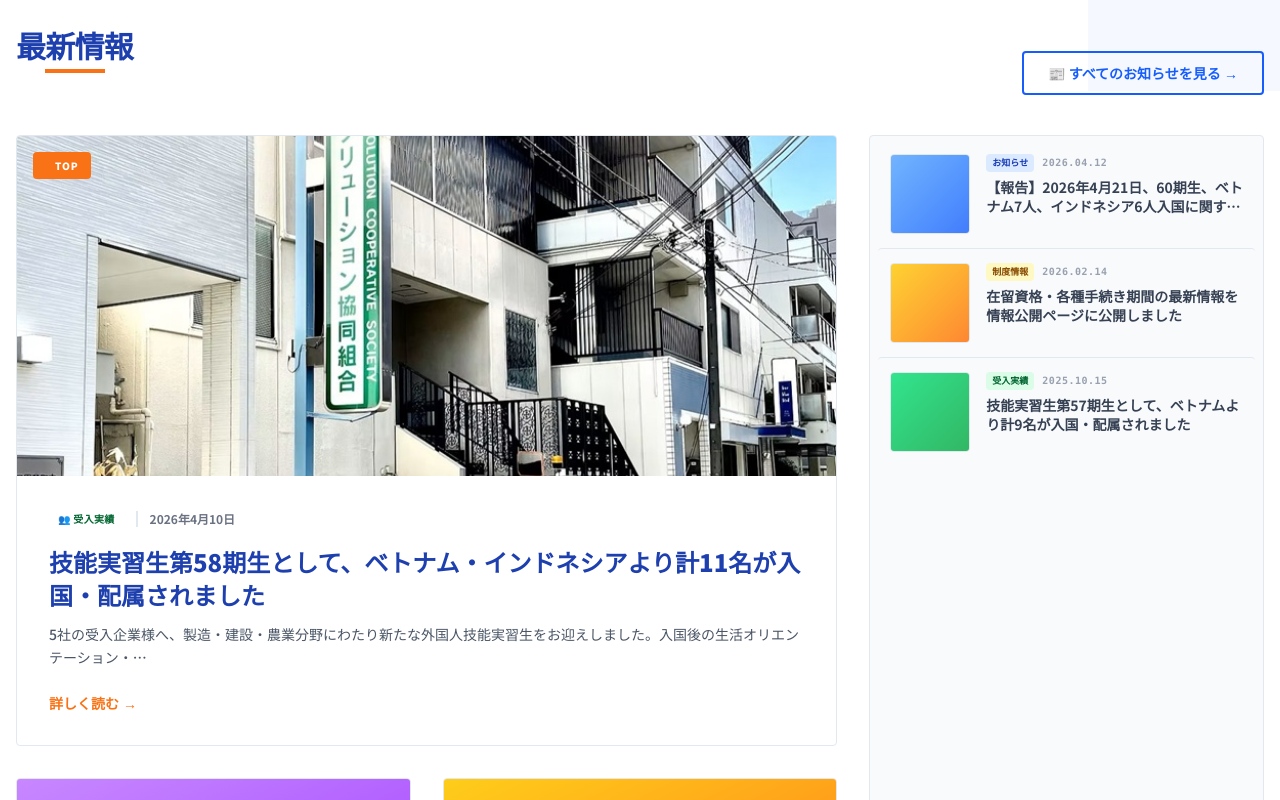
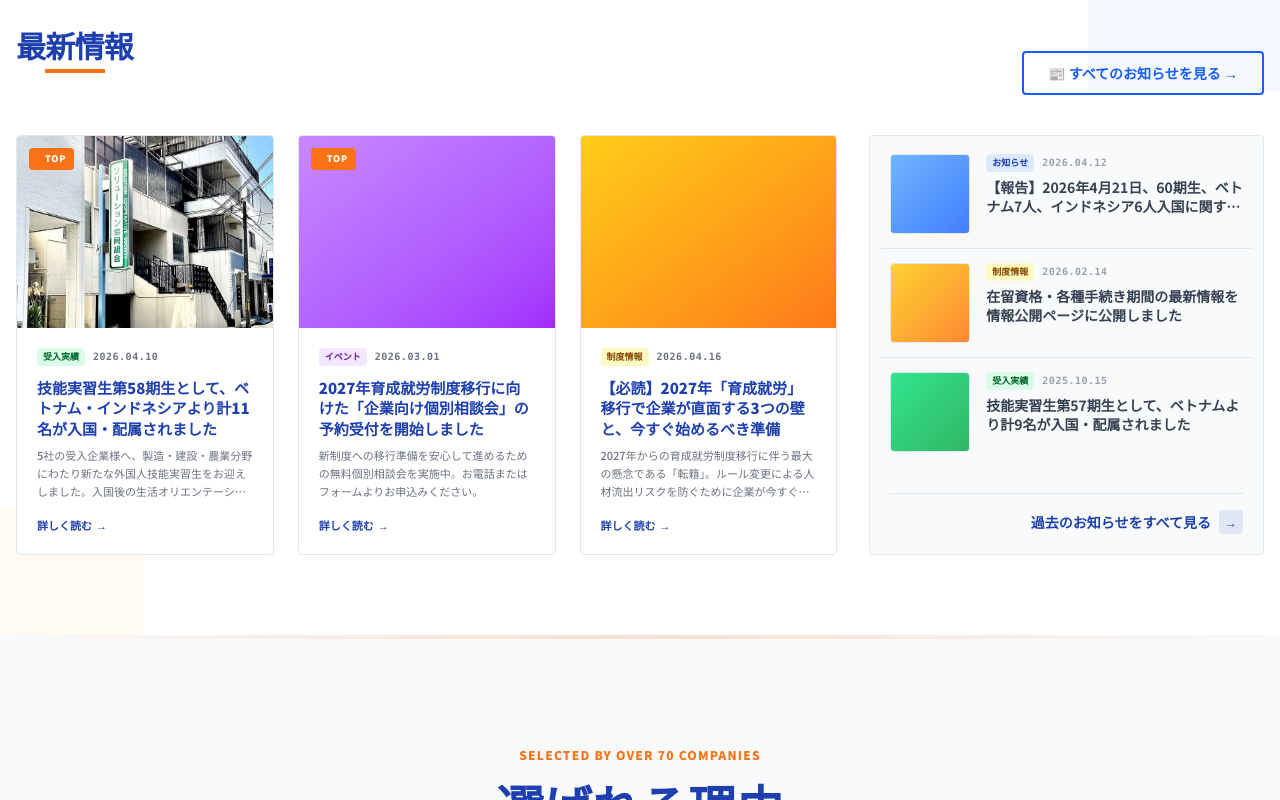
Before and after one commit to soldata1188/solutioncoop-jp, a Next.js app: page / in a window 1280 px wide. Shown: the part 960-1760 px from the top of the page. Built offline with nearby package versions, Linux system fonts and the light colour scheme; no server answers.

Commit message:
style: switch top news to a clean 3-columns equal width layout

```diff
--- a/app/page.tsx
+++ b/app/page.tsx
@@ -204,73 +204,41 @@ export default async function HomePage() {
             </div>
             {latestNews.length > 0 ? (
               <div className="grid grid-cols-1 lg:grid-cols-12 gap-6 lg:gap-8">
-                {/* 1. Cột Trái (Left Column - 1 Top, 2 Sub) */}
-                <div className="lg:col-span-8 flex flex-col gap-6 lg:gap-8 h-full">
-                  {/* Tin Đinh Chính (Main Feature) */}
-                  {latestNews[0] && (
-                    <Link href={`/news/${latestNews[0].id}`} className="group flex flex-col bg-white border border-gray-100 rounded overflow-hidden shadow-sm hover:shadow-xl transition-all duration-300">
-                      <div className="relative h-64 md:h-[340px] w-full overflow-hidden shrink-0">
-                        {latestNews[0].image ? (
-                          <Image src={latestNews[0].image} alt={latestNews[0].title} fill sizes="(max-width: 1024px) 100vw, 66vw" className="object-cover group-hover:scale-105 transition-transform duration-700" />
-                        ) : (
-                          <div className={`w-full h-full bg-gradient-to-br ${TOP_ACCENT[latestNews[0].category] || 'from-gray-400 to-gray-600'} opacity-90`} />
-                        )}
-                        {latestNews[0].pinned && (
-                          <div className="absolute top-4 left-4 z-10">
-                            <span className="bg-[#f97316] text-white text-[10px] font-black px-3 py-1.5 rounded uppercase tracking-widest shadow-lg flex items-center gap-1">
-                              <span className="w-1.5 h-1.5 bg-white rounded animate-ping"></span>TOP
-                            </span>
-                          </div>
-                        )}
-                      </div>
-
-                      <div className="p-6 md:p-8 flex flex-col flex-grow">
-                        <div className="flex items-center gap-3 mb-4">
-                          <span className={`nbadge ${BADGE_BG[latestNews[0].category]}`}>
-                            {CATEGORY_CONFIG[latestNews[0].category]?.icon} {CATEGORY_CONFIG[latestNews[0].category]?.label}
-                          </span>
-                          <time className="text-xs border-l-2 border-gray-200 pl-3 text-gray-500 font-bold">{formatDateJP(latestNews[0].date)}</time>
-                        </div>
-                        <h3 className="text-xl md:text-2xl font-black text-[#1e40af] leading-snug mb-3 group-hover:text-blue-600 transition-colors">
-                          {latestNews[0].title}
-                        </h3>
-                        <p className="text-gray-600 text-sm leading-relaxed line-clamp-2 md:line-clamp-3 mb-6 font-medium flex-grow">
-                          {latestNews[0].excerpt}
-                        </p>
-                        <div className="flex items-center text-[#f97316] font-bold text-sm mt-auto">
-                          詳しく読む <span className="ml-1 group-hover:translate-x-2 transition-transform">→</span>
-                        </div>
-                      </div>
-                    </Link>
-                  )}
-
-                  {/* 2 Tin Mới Nhất Dưới Cùng (Sub Features) */}
-                  <div className="grid grid-cols-1 sm:grid-cols-2 gap-6 lg:gap-8 flex-grow">
-                    {[latestNews[1], latestNews[2]].filter(Boolean).map((newsItem) => (
+                {/* 1. Cột Trái (Left Column - 3 Bài Bằng Nhau) */}
+                <div className="lg:col-span-8 h-full">
+                  <div className="grid grid-cols-1 sm:grid-cols-3 gap-6 h-full">
+                    {latestNews.slice(0, 3).map((newsItem) => (
                       <Link key={newsItem.id} href={`/news/${newsItem.id}`} className="group h-full flex flex-col bg-white border border-gray-100 rounded overflow-hidden shadow-sm hover:shadow-xl transition-all duration-300">
-                        <div className="relative h-48 w-full overflow-hidden shrink-0">
+                        <div className="relative h-40 md:h-48 w-full overflow-hidden shrink-0">
                           {newsItem.image ? (
                             <Image src={newsItem.image} alt={newsItem.title} fill sizes="(max-width: 768px) 100vw, 33vw" className="object-cover group-hover:scale-105 transition-transform duration-700" />
                           ) : (
                             <div className={`w-full h-full bg-gradient-to-br ${TOP_ACCENT[newsItem.category] || 'from-gray-400 to-gray-600'} opacity-90`} />
                           )}
+                          {newsItem.pinned && (
+                            <div className="absolute top-3 left-3 z-10">
+                              <span className="bg-[#f97316] text-white text-[9px] font-black px-2 py-1 rounded uppercase tracking-widest shadow flex items-center gap-1">
+                                <span className="w-1 h-1 bg-white rounded animate-ping"></span>TOP
+                              </span>
+                            </div>
+                          )}
                         </div>
 
-                        <div className="p-5 flex flex-col flex-grow">
+                        <div className="p-4 md:p-5 flex flex-col flex-grow">
                           <div className="flex items-center gap-2 mb-3 flex-wrap">
-                            <span className={`text-[9px] font-bold px-2 py-0.5 rounded shadow-sm ${BADGE_BG[newsItem.category]}`}>
+                            <span className={`text-[9px] font-bold px-1.5 py-0.5 rounded shadow-sm ${BADGE_BG[newsItem.category]}`}>
                               {CATEGORY_CONFIG[newsItem.category]?.label}
                             </span>
                             <time className="text-[10px] text-gray-500 font-bold font-mono tracking-wider">{formatDateDot(newsItem.date)}</time>
                           </div>
-                          <h3 className="text-base font-black text-[#1e40af] leading-snug mb-3 group-hover:text-blue-600 transition-colors line-clamp-2">
+                          <h3 className="text-sm md:text-[15px] font-black text-[#1e40af] leading-snug mb-2 group-hover:text-blue-600 transition-colors line-clamp-3">
                             {newsItem.title}
                           </h3>
-                          <p className="text-gray-500 text-xs leading-relaxed line-clamp-2 font-medium mb-4 flex-grow">
+                          <p className="text-gray-500 text-[11px] leading-relaxed line-clamp-2 md:line-clamp-3 font-medium mb-4 flex-grow">
                             {newsItem.excerpt}
                           </p>
-                          <div className="flex items-center text-[#1e40af] group-hover:text-[#f97316] font-bold text-xs mt-auto transition-colors">
-                            詳しく読む <span className="ml-1 group-hover:translate-x-2 transition-transform">→</span>
+                          <div className="flex items-center text-[#1e40af] group-hover:text-[#f97316] font-bold text-[11px] mt-auto transition-colors">
+                            詳しく読む <span className="ml-1 group-hover:translate-x-1.5 transition-transform">→</span>
                           </div>
                         </div>
                       </Link>
```
